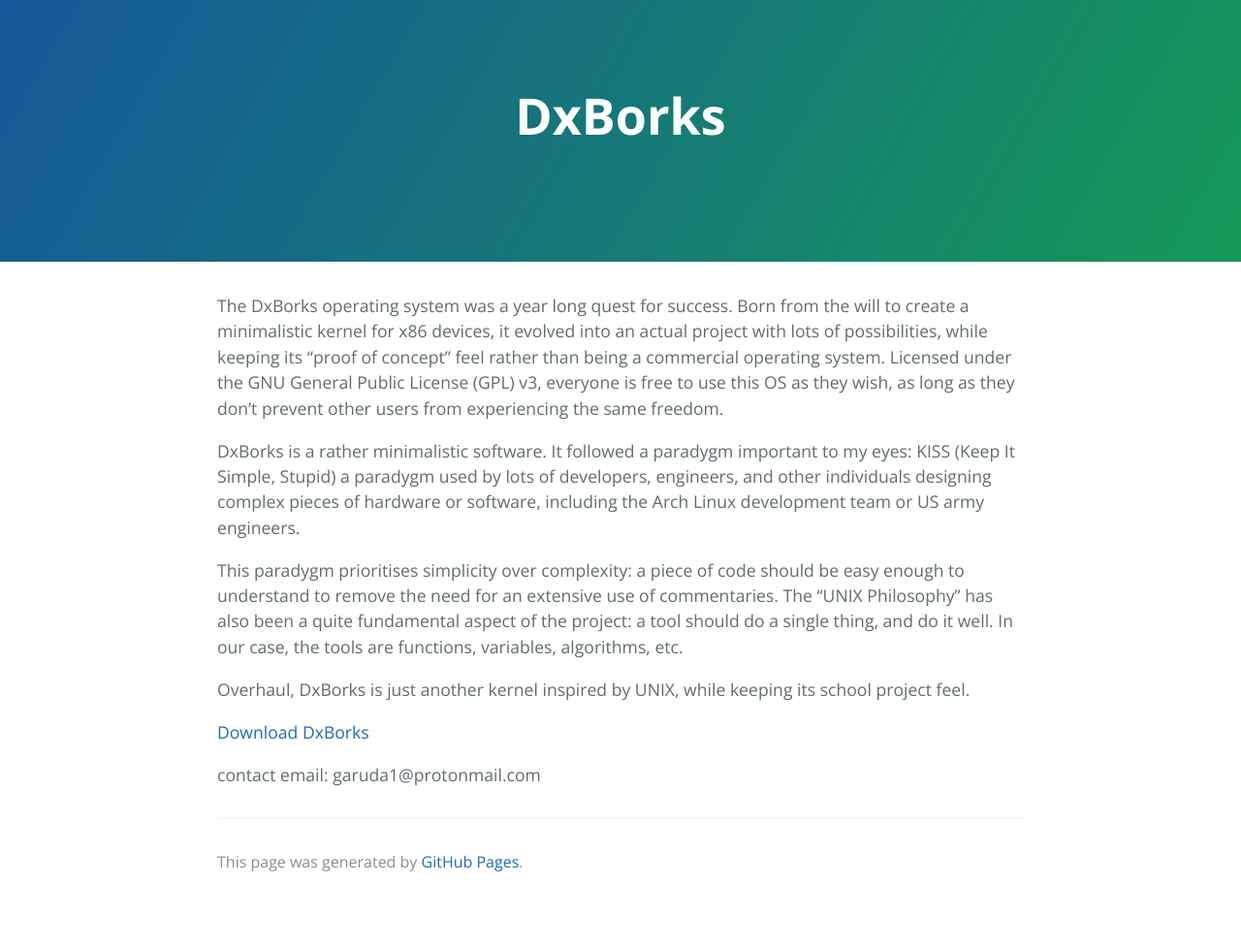
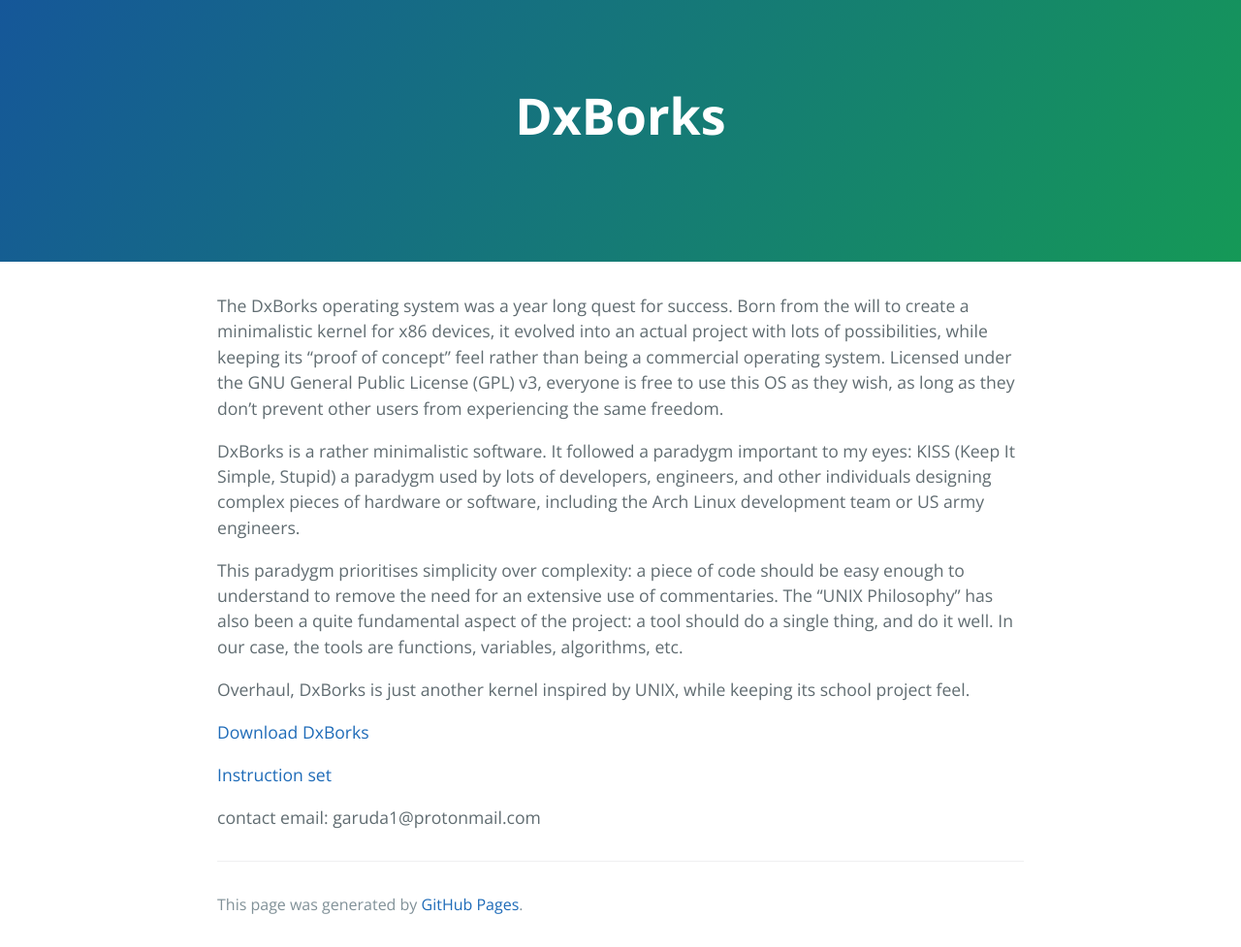
Before and after one commit to DxBorks/DxBorks.github.io, a Jekyll site: the page built from index.md, in a window 1280 px wide. Shown: the whole page at 97% size. Built offline with Jekyll 4.4.1, drawn with Linux system fonts in a browser that asks for light colours; our own code applies the rules of GitHub Pages for plain Markdown files; the list of posts is cut into pages by our own code; the repository's description, which GitHub fills in, is left out; before the commit the page ends 933 px from its top, so only the background shows below that.

Commit message:
Update index.md

```diff
--- a/index.md
+++ b/index.md
@@ -8,4 +8,6 @@
 
 [Download DxBorks](https://github.com/DxBorks/DxBorks)
 
+[Instruction set](https://dxborks.github.io/instructions.html)
+
 contact email: garuda1@protonmail.com
```
